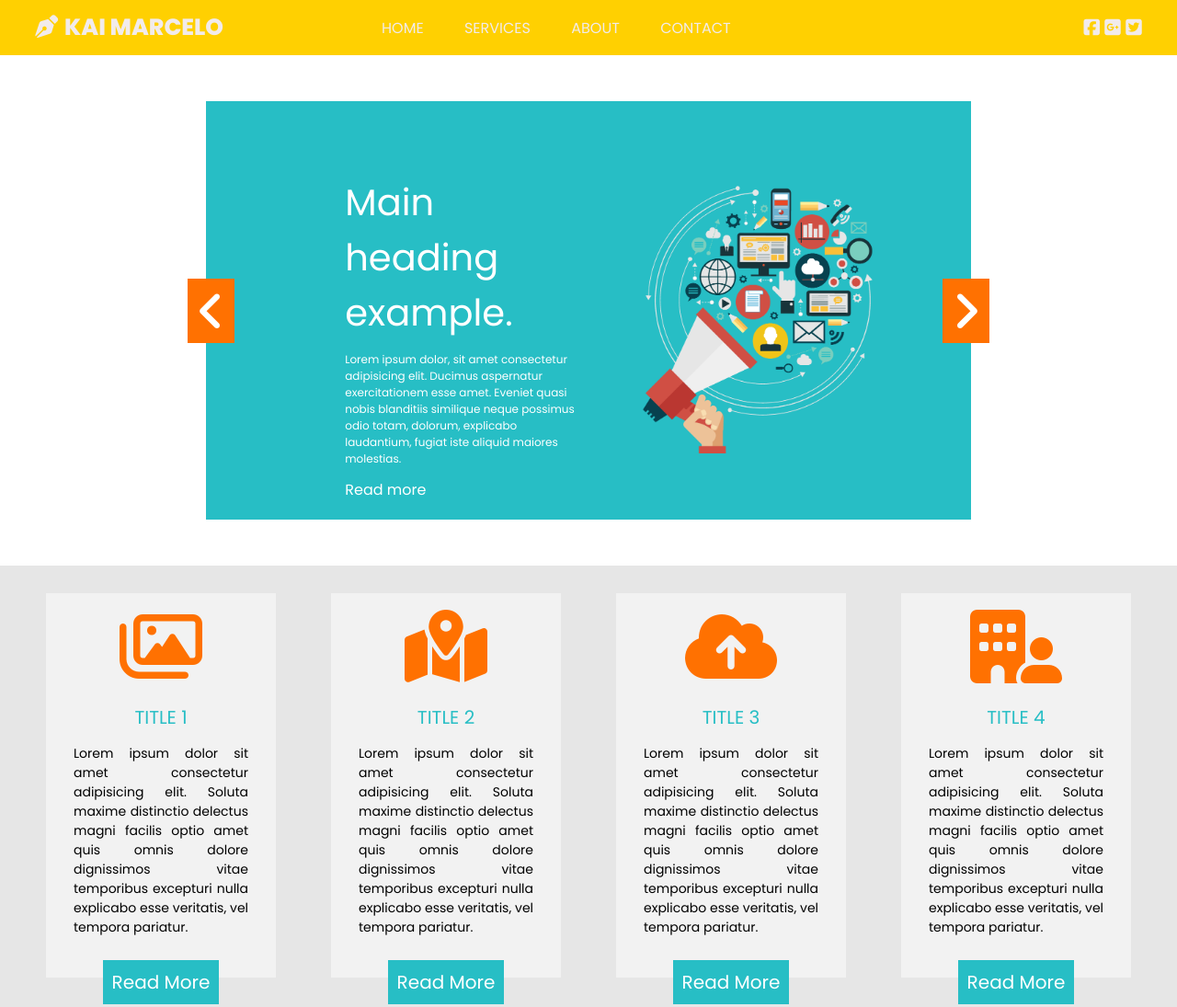
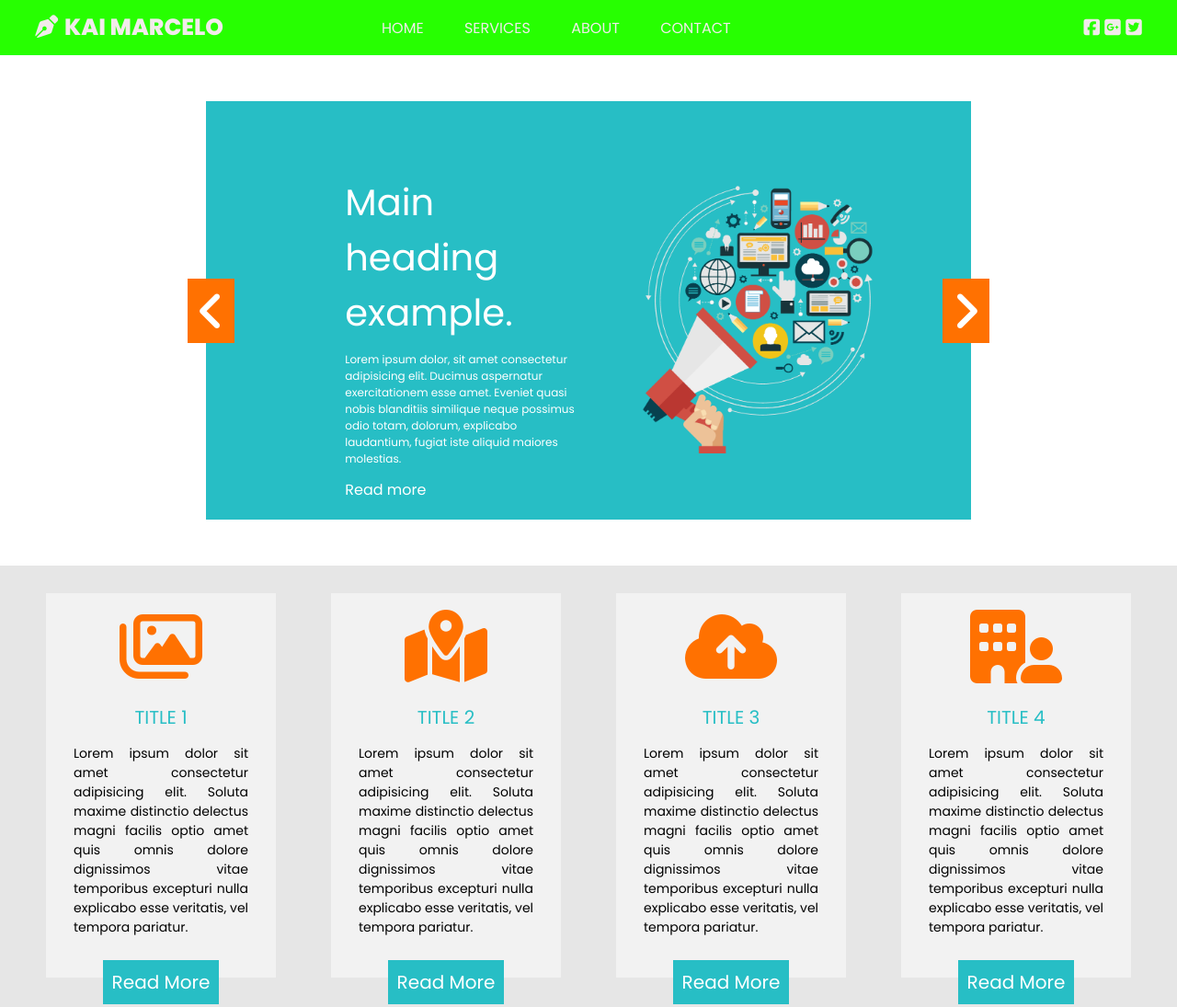
Before and after one commit to kaimarcelo09/faux_website, a plain HTML site: page index.html in a window 1280 px wide. Shown: the top 1095 px of the page at 92% size. Drawn offline with Linux system fonts and the light colour scheme.

```diff
--- a/assets/style.css
+++ b/assets/style.css
@@ -7,7 +7,7 @@ body {
 .faux-nav {
     width: auto;
     height: 60px;
-    background-color: #ffd001;
+    background-color: #27ff01;
     display: flex;
     justify-content: space-around;
     align-items: center;
```
